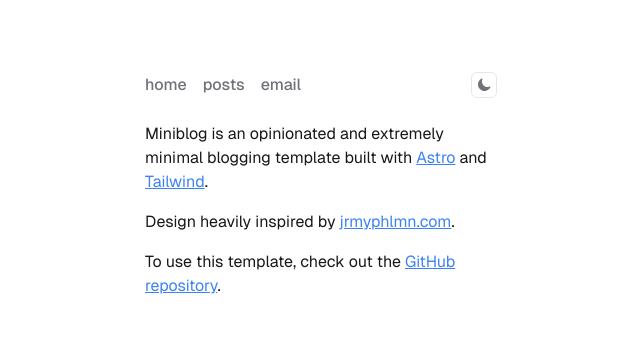
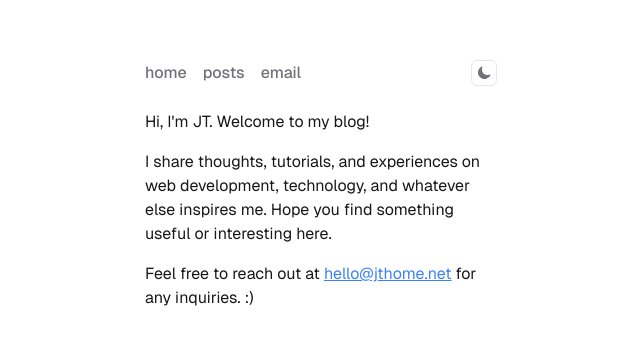
Before and after one commit to jwt2706/blog, an Astro site: page / in a window 1280 px wide. Shown: the part 215-560 px from the top of the page, without its empty margins (319-959 px from the left). Built offline with nearby package versions, Linux system fonts and the light colour scheme; Astro itself is replaced by a stand-in of ours.

Commit message:
update home text

```diff
--- a/src/pages/index.astro
+++ b/src/pages/index.astro
@@ -10,30 +10,13 @@ import Layout from "../layouts/Layout.astro";
 >
   <main class="space-y-4">
       <p>
-      Miniblog is an opinionated and extremely minimal blogging template built
-      with <a
-        href="https://astro.build/"
-        target="_blank"
-        class="text-blue-500 underline">Astro</a
-      > and <a
-        href="https://tailwindcss.com/"
-        target="_blank"
-        class="text-blue-500 underline">Tailwind</a
-      >.
+        Hi, I'm JT. Welcome to my blog!
       </p>
       <p>
-      Design heavily inspired by <a
-        href="https://jrmyphlmn.com/"
-        target="_blank"
-        class="text-blue-500 underline">jrmyphlmn.com</a
-      >.
+        I share thoughts, tutorials, and experiences on web development, technology, and whatever else inspires me. Hope you find something useful or interesting here.
       </p>
       <p>
-      To use this template, check out the <a
-        href="https://github.com/nicholasdly/miniblog?tab=readme-ov-file"
-        target="_blank"
-        class="text-blue-500 underline">GitHub repository</a
-      >.
+        Feel free to reach out at <a href="mailto:hello@jthome.net" class="text-blue-500 underline">hello@jthome.net</a> for any inquiries. :)
       </p>
   </main>
 </Layout>
```
Lines whose indentation alone changed are shown as unchanged.
